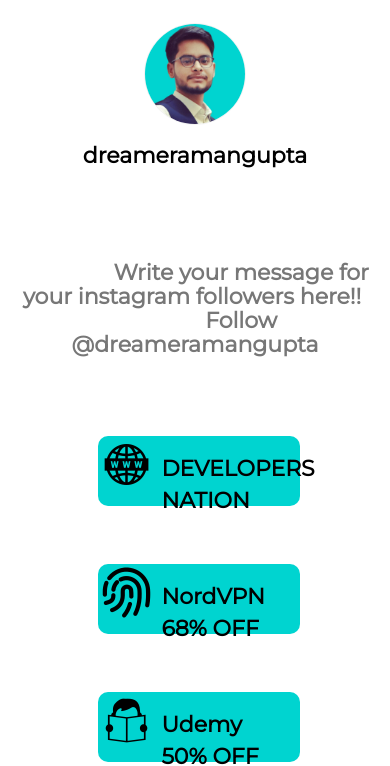
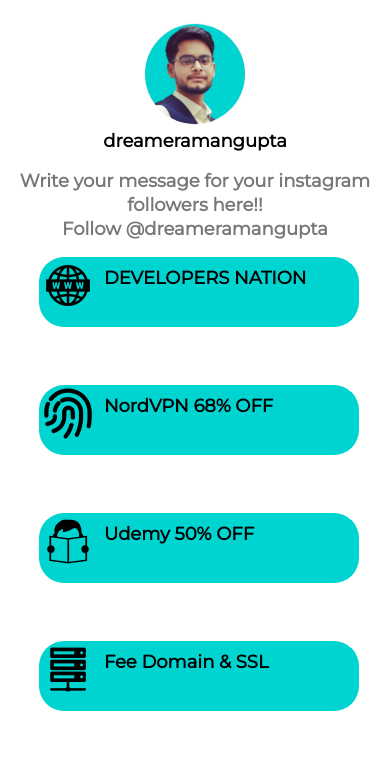
Before and after one commit to AmanG007/iglinktree, a plain HTML site: page index.html in a window 390 px wide. Shown: the top 766 px of the page. Drawn offline with Linux system fonts and the light colour scheme.

Commit message:
update for mobile index file and added css
i add some css property and tweak some css and HTML to make nice to look good in small size screens link phone. its look responsive..

```diff
--- a/index.html
+++ b/index.html
@@ -32,8 +32,9 @@
         }
 
         h2, h3 {
-            font-size: 22px;
-            margin: 13px 0 7px;
+            font-size: 18px;
+            margin: 0px 0 15px;
+            padding: 1px;
             font-family: 'Montserrat', sans-serif;
         }
 
@@ -43,7 +44,7 @@
             line-height: 24px;
             min-height: 24px;
             word-break: break-word;
-            white-space: pre-wrap;
+            /* white-space: pre-wrap; */
         }
 
         .box {
@@ -51,13 +52,13 @@
             border-color: #00D4D0;
             min-height: 50px;
             line-height: 50px;
-            border-radius: 10px;
-            width: 50%;
+            border-radius: 25px;
+            width: 80%;
             margin: 0%;
             padding: 1%;
             position: absolute;
-            right: 25%;
-            left: 25%;
+            right: 315%;
+            left: 10%;
 
         }
 
@@ -109,7 +110,7 @@
             <!-- put your masseg for your followeres -->
             <div class="des" >
                 <h3>
-                Write your message for your instagram followers here!!
+                Write your message for your instagram followers here!! <br>
                 Follow @dreameramangupta
                 </h3>
             </div>
```
